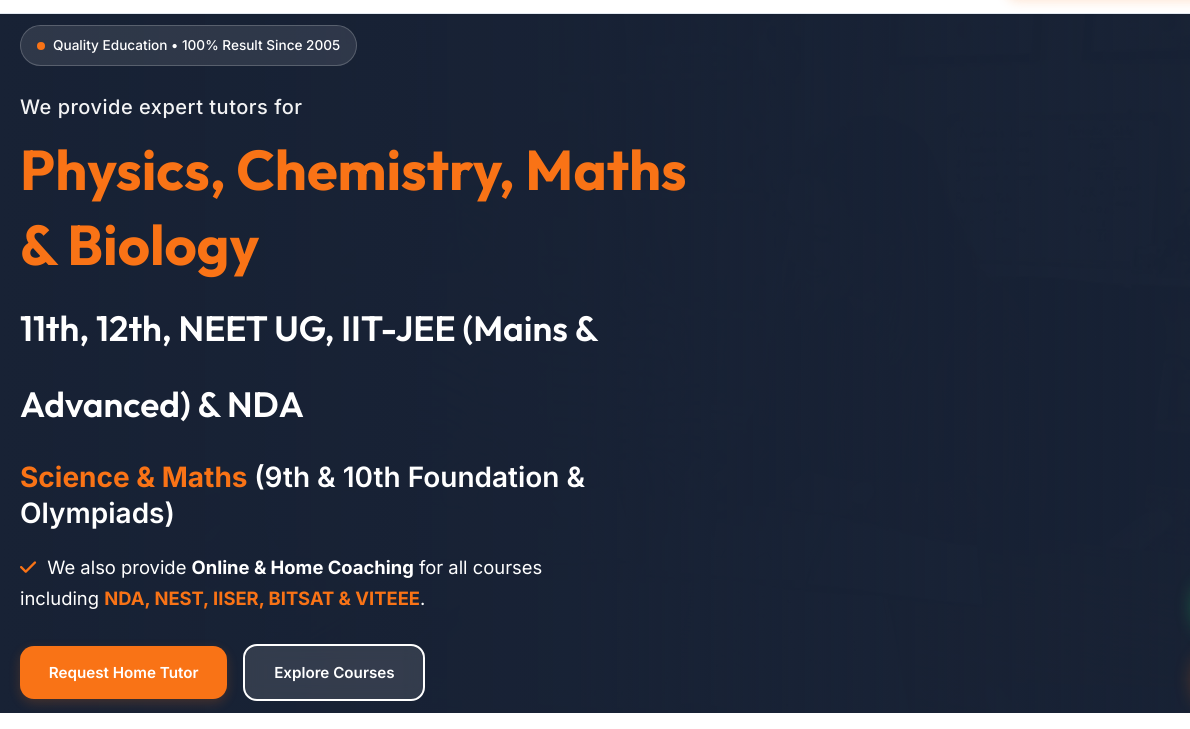
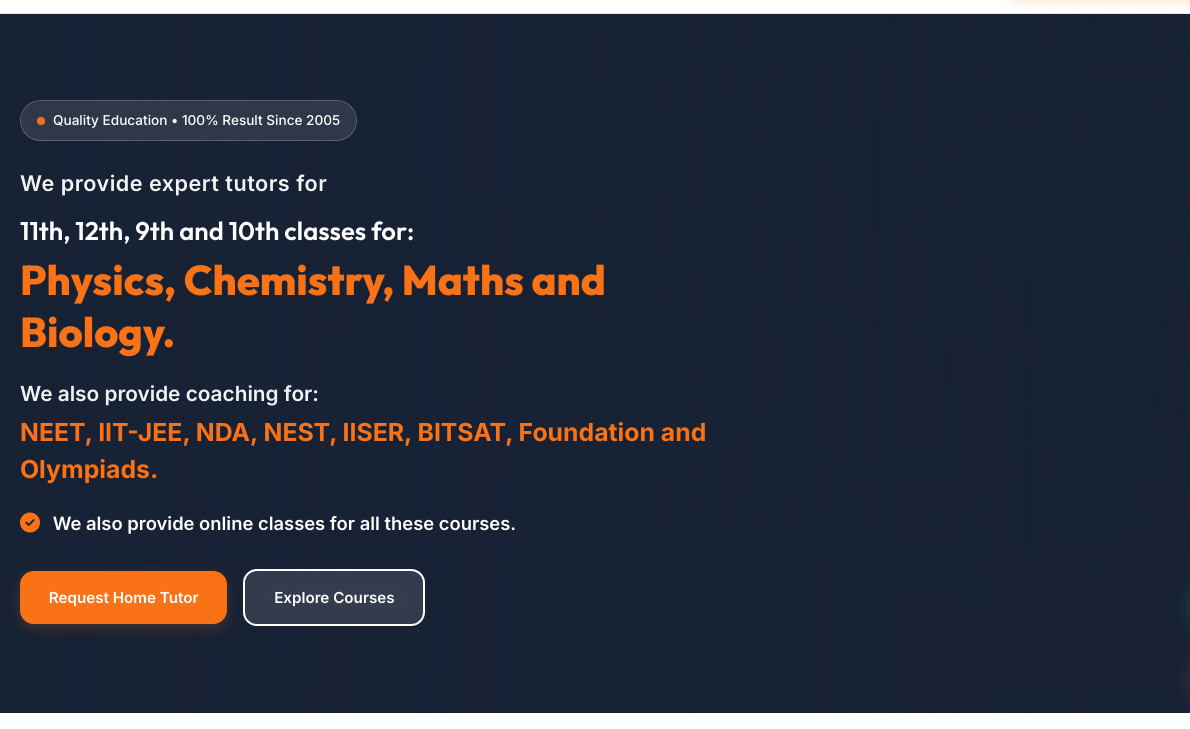
Before and after one commit to damandeeps107-eng/brain-home-tutors, a website: page index.html in a window 1280 px wide. Shown: the part 71-800 px from the top of the page, 0-1190 px from the left. Drawn offline with Linux system fonts and the light colour scheme.

Commit message:
Update Hero section content and line structure exactly as requested from client document

```diff
--- a/index.html
+++ b/index.html
@@ -70,8 +70,8 @@
   <link href="https://fonts.googleapis.com/css2?family=Inter:wght@300;400;500;600;700;800&family=Outfit:wght@400;500;600;700;800&display=swap" rel="stylesheet">
   <link rel="stylesheet" href="https://cdnjs.cloudflare.com/ajax/libs/font-awesome/6.4.0/css/all.min.css">
 
-  <!-- Stylesheet (Cache-busted v2.7) -->
-  <link rel="stylesheet" href="css/styles.css?v=2.7">
+  <!-- Stylesheet (Cache-busted v2.8) -->
+  <link rel="stylesheet" href="css/styles.css?v=2.8">
 </head>
 <body>
 
@@ -131,18 +131,20 @@
           <span class="dot"></span> Quality Education • 100% Result Since 2005
         </div>
 
-        <p class="hero-top-sub">We provide expert tutors for</p>
-        <h1 class="hero-main-title">
-          <span class="orange">Physics, Chemistry, Maths & Biology</span> <br class="hero-desktop-br">
-          <span class="hero-main-subtitle">11th, 12th, NEET UG, IIT-JEE (Mains & Advanced) & NDA</span>
+        <p class="hero-top-sub" style="font-size: 1.35rem; font-weight: 600; color: rgba(255, 255, 255, 0.95); margin-bottom: 12px;">We provide expert tutors for</p>
+
+        <h1 class="hero-main-title" style="margin-bottom: 22px;">
+          <span style="display: block; font-size: 1.6rem; font-weight: 600; color: white; margin-bottom: 6px;">11th, 12th, 9th and 10th classes for:</span>
+          <span class="orange" style="font-size: 2.6rem; font-weight: 800; color: var(--primary-orange); line-height: 1.25; display: block;">Physics, Chemistry, Maths and Biology.</span>
         </h1>
 
-        <div class="hero-secondary-title">
-          <span class="orange">Science & Maths</span> <span class="white-text">(9th & 10th Foundation & Olympiads)</span>
+        <div class="hero-secondary-title" style="margin-bottom: 22px;">
+          <span style="display: block; font-size: 1.3rem; font-weight: 600; color: rgba(255, 255, 255, 0.95); margin-bottom: 6px;">We also provide coaching for:</span>
+          <span class="orange" style="color: var(--primary-orange); font-weight: 700; font-size: 1.55rem; line-height: 1.35;">NEET, IIT-JEE, NDA, NEST, IISER, BITSAT, Foundation and Olympiads.</span>
         </div>
 
-        <p class="hero-subtitle-text">
-          <i class="fa-solid fa-check" style="color: var(--primary-orange); margin-right: 6px;"></i> We also provide <strong>Online & Home Coaching</strong> for all courses including <strong style="color: var(--primary-orange);">NDA, NEST, IISER, BITSAT & VITEEE</strong>.
+        <p class="hero-subtitle-text" style="font-size: 1.15rem; font-weight: 600; color: white; margin-bottom: 30px;">
+          <i class="fa-solid fa-circle-check" style="color: var(--primary-orange); margin-right: 8px; font-size: 1.25rem;"></i> We also provide online classes for all these courses.
         </p>
 
         <div class="hero-cta-buttons">
```
